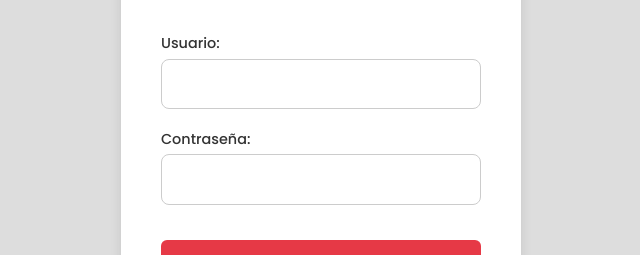
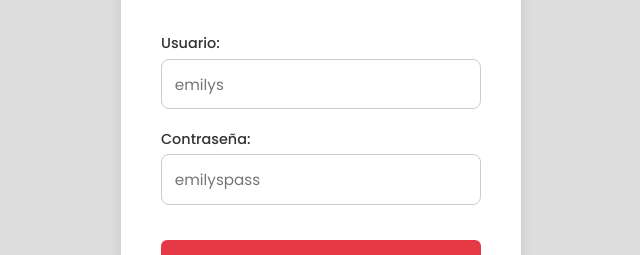
Before and after one commit to AlyneRegaladoMorales/BOOTCAMP-0825-FRONTEND-REACT-NTT-ALYNE_REGALADO, a React (Vite) app: page / in a window 1280 px wide. Shown: the part 252-507 px from the top of the page, without its empty margins (319-959 px from the left). Built offline with nearby package versions, Linux system fonts and the light colour scheme.

Commit message:
feat: deploy

```diff
--- a/index.html
+++ b/index.html
@@ -2,7 +2,7 @@
 <html lang="en">
   <head>
     <meta charset="UTF-8" />
-    <link rel="icon" type="image/svg+xml" href="/vite.svg" />
+    <link rel="icon" type="image/svg+xml" href="/logo.png" />
     <meta name="viewport" content="width=device-width, initial-scale=1.0" />
     <title>DemoStore</title>
 
--- a/src/pages/Login/Login.tsx
+++ b/src/pages/Login/Login.tsx
@@ -84,11 +84,11 @@ const Login = () => {
           <Title>Iniciar Sesion</Title>
           <InputGroup>
             <label>Usuario:</label>
-            <Input type="text" name="username" value={username} onChange={(e) => setUsername(e.target.value)} />
+            <Input type="text" name="username" value={username} onChange={(e) => setUsername(e.target.value)} placeholder="emilys"/>
           </InputGroup>
           <InputGroup>
             <label>Contraseña:</label>
-            <Input type="password" name="password" value={password} onChange={(e) => setPassword(e.target.value)} />
+            <Input type="password" name="password" value={password} onChange={(e) => setPassword(e.target.value)} placeholder="emilyspass"/>
 
           </InputGroup>
           <Button variant="red" type="submit">iniciar sesion</Button >
```
Also changed, not shown: public/logo.png (added).
